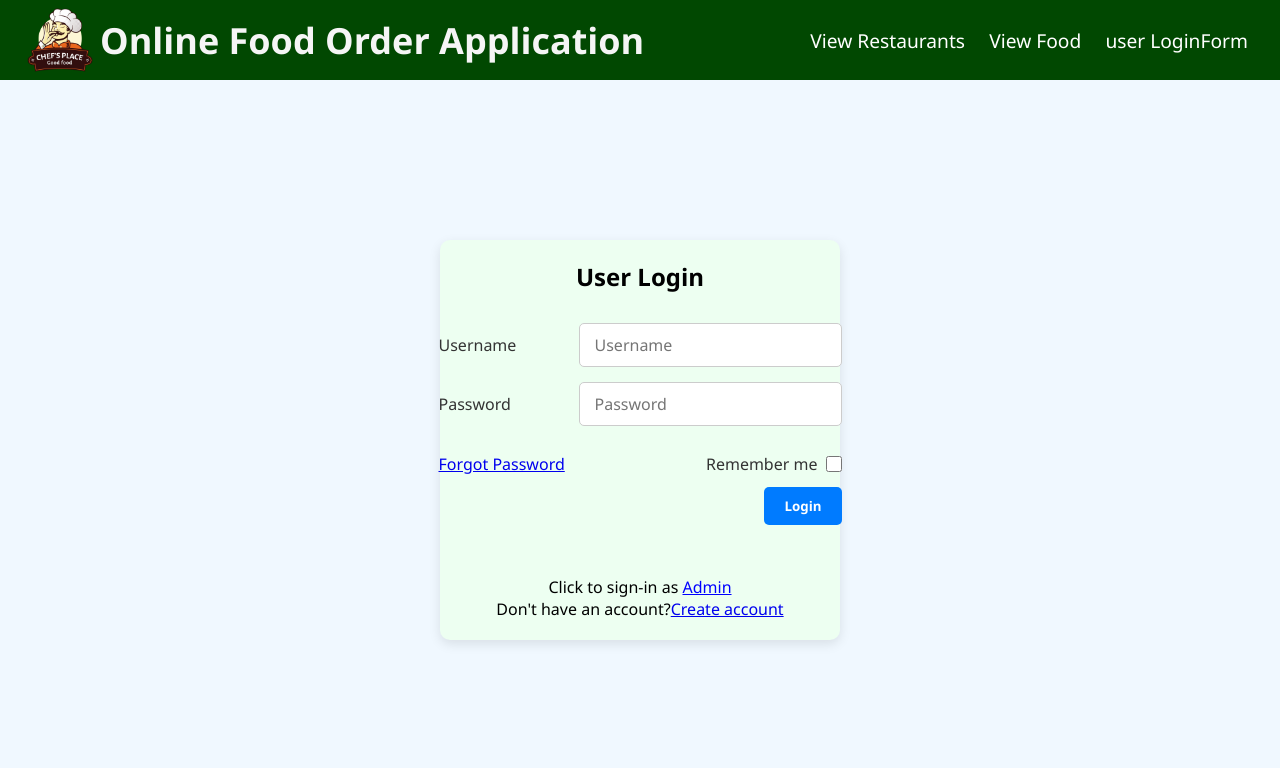
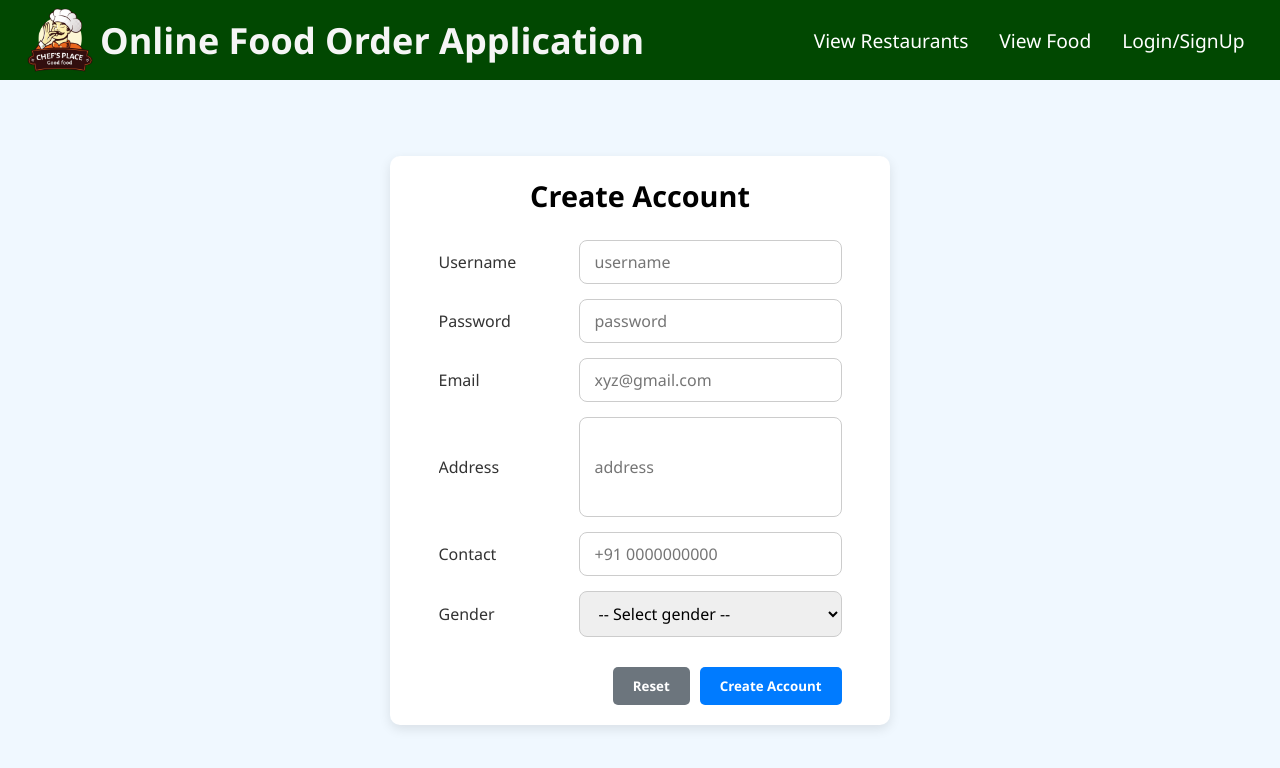
Before and after one commit to uzisharma/OnlineFoodOrderApp-FrontEnd, a React (Vite) app: page /login in a window 1280 px wide. Shown: the top 768 px of the page. Built offline with nearby package versions, Linux system fonts and the light colour scheme.

Commit message:
Signup form completed for user creation

```diff
--- a/src/components/Input.jsx
+++ b/src/components/Input.jsx
@@ -12,7 +12,11 @@ export default function Input({
   };
   return (
     <div className="input-container">
-      {name && <label htmlFor={name}>{placeholder}</label>}
+      {name && (
+        <label htmlFor={name}>
+          {name.charAt(0).toUpperCase() + name.slice(1)}
+        </label>
+      )}
       <input
         type={type}
         placeholder={placeholder}
@@ -42,3 +46,29 @@ export function CheckboxInput({ children, onChange }) {
     </label>
   );
 }
+
+export function SelectInput({ name, value, options, changeFun }) {
+  return (
+    <div className="input-container">
+      {name && (
+        <label htmlFor={name}>
+          {name.charAt(0).toUpperCase() + name.slice(1)}
+        </label>
+      )}
+      <select
+        onChange={(e) => changeFun(e.target.value)}
+        id={name}
+        name={name}
+        value={value}
+        required
+      >
+        <option value={""}>-- Select {name} --</option>
+        {options.map((val) => (
+          <option key={val} value={val}>
+            {val}
+          </option>
+        ))}
+      </select>
+    </div>
+  );
+}
--- a/src/components/NavBar.jsx
+++ b/src/components/NavBar.jsx
@@ -13,8 +13,9 @@ export default function NavBar() {
           <h1>Online Food Order Application</h1>
         </Link>
       </div>
+      <div className="right-container">
         {role === "admin" && (
-        <div className="right-container">
+          <>
             <Link className="link-element" to="/">
               HomePage
             </Link>
@@ -27,24 +28,22 @@ export default function NavBar() {
             <Link className="link-element" to="/listFood">
               View Food
             </Link>
-          <Link className="link-element" to="/login">
-            {role} LoginForm
-          </Link>
-        </div>
+          </>
         )}
         {role === "user" && (
-        <div className="right-container">
+          <>
             <Link className="link-element" to="/listRestaurant">
               View Restaurants
             </Link>
             <Link className="link-element" to="/listFood">
               View Food
             </Link>
+          </>
+        )}
         <Link className="link-element" to="/login">
-            {role} LoginForm
+          Login/SignUp
         </Link>
       </div>
-      )}
     </nav>
   );
 }
--- /dev/null
+++ b/src/components/SignUpForm.jsx
@@ -0,0 +1,102 @@
+import { useState } from "react";
+import Input, { Button, SelectInput } from "./Input";
+import "./style/SignUpForm.css";
+
+export default function SignUpForm() {
+  const inputDetails = [
+    {
+      name: "username",
+      placeholder: "username",
+      type: "text",
+    },
+    {
+      name: "password",
+      placeholder: "password",
+      type: "password",
+    },
+    {
+      name: "email",
+      placeholder: "xyz@gmail.com",
+      type: "email",
+    },
+
+    {
+      name: "address",
+      placeholder: "address",
+      type: "text",
+    },
+    {
+      name: "contact",
+      placeholder: "+91 0000000000",
+      type: "number",
+    },
+    {
+      name: "gender",
+      type: "select",
+      options: ["Male", "Female", "Others"],
+    },
+  ];
+
+  const initialDetails = inputDetails.reduce((acc, field) => {
+    acc[field.name] = "";
+    return acc;
+  }, {});
+
+  const [formData, setFormData] = useState({ initialDetails });
+
+  const handleChange = (key, val) => {
+    setFormData((prev) => ({ ...prev, [key]: val }));
+  };
+  const resetForm = () => {
+    const emptySpace = inputDetails.reduce((acc, field) => {
+      acc[field.name] = "";
+      return acc;
+    }, {});
+    setFormData(emptySpace);
+  };
+  const handleSubmit = (e) => {
+    e.preventDefault();
+    console.log(formData);
+    alert("Account Created");
+    resetForm();
+  };
+
+  return (
+    <div className="signup-container">
+      <div className="main-container">
+        <form onSubmit={handleSubmit}>
+          <div className="body-content">
+            <header>Create Account</header>
+            {inputDetails.map((ip) =>
+              ip.type === "select" ? (
+                <SelectInput
+                  key={ip.name}
+                  name={ip.name}
+                  options={ip.options}
+                  changeFun={(val) => handleChange(ip.name, val)}
+                />
+              ) : (
+                <Input
+                  key={ip.name}
+                  name={ip.name}
+                  type={ip.type}
+                  placeholder={ip.placeholder}
+                  value={formData[ip.name]}
+                  changeFun={(val) => handleChange(ip.name, val)}
+                />
+              )
+            )}
+          </div>
+          <div className="footer-content">
+            <Button type="reset" onClick={resetForm}>
+              Reset
+            </Button>
+            <Button type="submit" onClick={handleSubmit}>
+              Create Account
+            </Button>
+          </div>
+        </form>
+      </div>
+    </div>
+  );
+}
--- a/src/components/style/Input.css
+++ b/src/components/style/Input.css
@@ -14,21 +14,22 @@ label {
 }
 
 /* Input */
-input[type="text"],
-input[type="number"],
-input[type="password"] {
-  padding: 10px 15px;
-  border-radius: 5px;
+input:is([type="text"], [type="number"], [type="password"], [type="email"]),select {
+  padding: 0.625rem 0.9375rem;
+  border-radius: 0.5rem;
   border: 1px solid #ccc;
-  font-size: 1em;
+  font-size: 1rem;
   flex: 1;
-  max-width: 350px;
+  max-width: 22rem;
+  transition: border-color 0.25s, box-shadow 0.25s;
 
-  &:focus{
+  &:focus {
     border-color: #007bff;
     outline: none;
+    /* box-shadow: 0 0 0 3px rgba(0, 123, 255, 0.25); */
   }
 }
+
 
 .checkbox-label{
   display: flex;
--- /dev/null
+++ b/src/components/style/SignUpForm.css
@@ -0,0 +1,38 @@
+.signup-container {
+  display: flex;
+  align-items: center;
+  justify-content: center;
+  width: 100%;
+}
+
+.main-container {
+  display: flex;
+  flex-direction: column;
+  text-align: center;
+  width: 500px;
+  align-items: center;
+  justify-content: center;
+  box-shadow: 0 4px 12px rgba(0, 0, 0, 0.1);
+  padding: 20px;
+  background-color: white;
+  border-radius: 10px;
+}
+
+.main-container .body-content {
+  display: flex;
+  flex-direction: column;
+  width: 100%;
+  background-color: transparent;
+}
+
+.body-content > header {
+  font-size: 1.8rem;
+  font-weight: 600;
+  margin-bottom: 25px;
+}
+
+.footer-content {
+  display: flex;
+  justify-content: flex-end;
+  margin-top: 15px;
+}
--- a/src/pages/LoginOrRegister.jsx
+++ b/src/pages/LoginOrRegister.jsx
@@ -1,10 +1,11 @@
 import { useNavigate } from "react-router";
 import LoginForm from "../components/LoginForm";
 import { useRole } from "../context/RoleContext";
+import SignUpForm from "../components/SignUpForm";
 
 export default function LoginOrRegister() {
+  const { role } = useRole();
   const navigate = useNavigate();
-  const { role } = useRole();
   const titleDisp = role.charAt(0).toUpperCase() + role.slice(1);
   const handleSubmit = () => {
     navigate("/user-page");
@@ -13,7 +14,8 @@ export default function LoginOrRegister() {
   return (
     <>
       {<title>{titleDisp}</title>}
-      <LoginForm title={"login"} onClick={handleSubmit} />
+      {/* <LoginForm title={"login"} onClick={handleSubmit} /> */}
+      <SignUpForm onClick={handleSubmit} />
     </>
   );
 }
```
Lines whose indentation alone changed are shown as unchanged.
